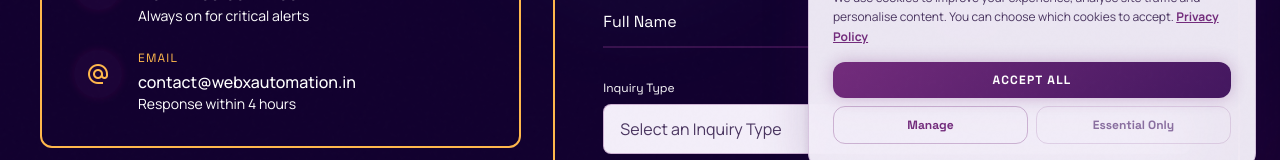
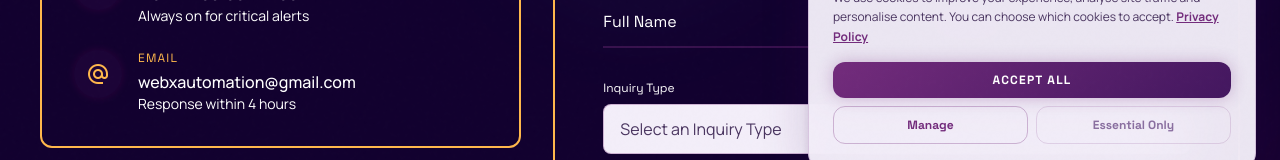
Before and after one commit to Harnish8/WebXAutomation, a Next.js app: page /contact in a window 1280 px wide. Shown: the part 607-767 px from the top of the page. Built offline with nearby package versions, Linux system fonts and the light colour scheme.

Commit message:
update: changes

```diff
--- a/app/contact/page.js
+++ b/app/contact/page.js
@@ -5,7 +5,7 @@ import FadeIn from '@/components/FadeIn'
 
 const contactInfo = [
   { icon: 'schedule', label: 'Office Hours', value: 'Mon Fri: 09:00 - 17:00', sub: 'Always on for critical alerts' },
-  { icon: 'alternate_email', label: 'Email', value: 'contact@webxautomation.in', sub: 'Response within 4 hours' },
+  { icon: 'alternate_email', label: 'Email', value: 'webxautomation@gmail.com', sub: 'Response within 4 hours' },
 ]
 
 const PHP_ENDPOINT = '/api/contact'
```
